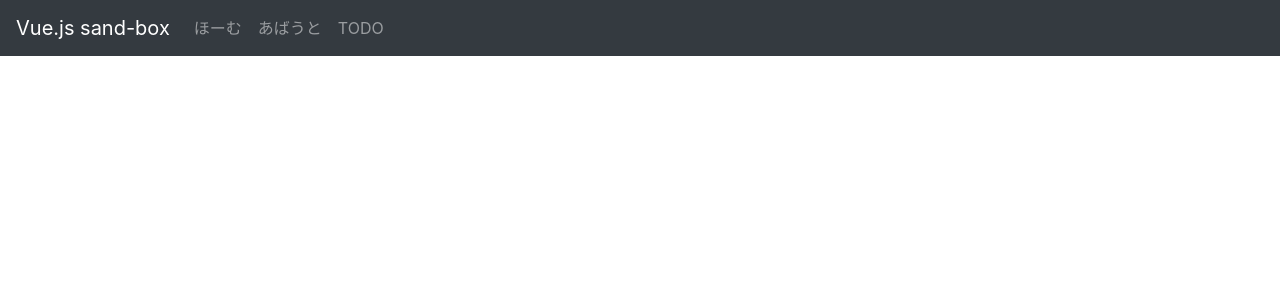
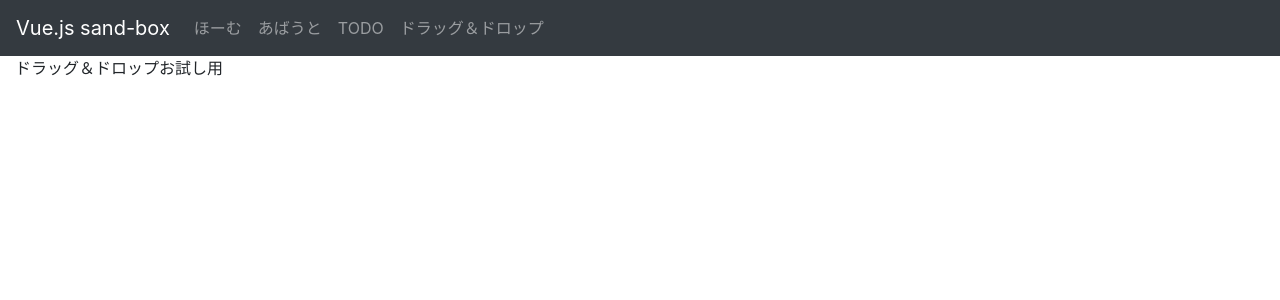
Before and after one commit to kyoruni/vue-sand-box, a Vue app: page /draggable in a window 1280 px wide. Shown: the top 300 px of the page. Built offline with nearby package versions, Linux system fonts and the light colour scheme.

Commit message:
#2 :wrench: Draggableページ作成

```diff
--- a/src/App.vue
+++ b/src/App.vue
@@ -18,6 +18,10 @@
         <b-navbar-nav>
           <b-nav-item to="/todo">TODO</b-nav-item>
         </b-navbar-nav>
+        <!-- Draggable -->
+        <b-navbar-nav>
+          <b-nav-item to="/draggable">ドラッグ＆ドロップ</b-nav-item>
+        </b-navbar-nav>
       </b-collapse>
     </b-navbar>
     <!-- メインページ -->
--- a/src/router/index.js
+++ b/src/router/index.js
@@ -23,6 +23,11 @@ const routes = [
     path: '/todo',
     name: 'todo',
     component: () => import('../views/Todo.vue')
+  },
+  {
+    path: '/draggable',
+    name: 'draggable',
+    component: () => import('../views/Draggable.vue')
   }
 ]
 
--- /dev/null
+++ b/src/views/Draggable.vue
@@ -0,0 +1,5 @@
+<template>
+  <div class="draggable">
+    ドラッグ＆ドロップお試し用
+  </div>
+</template>
```
